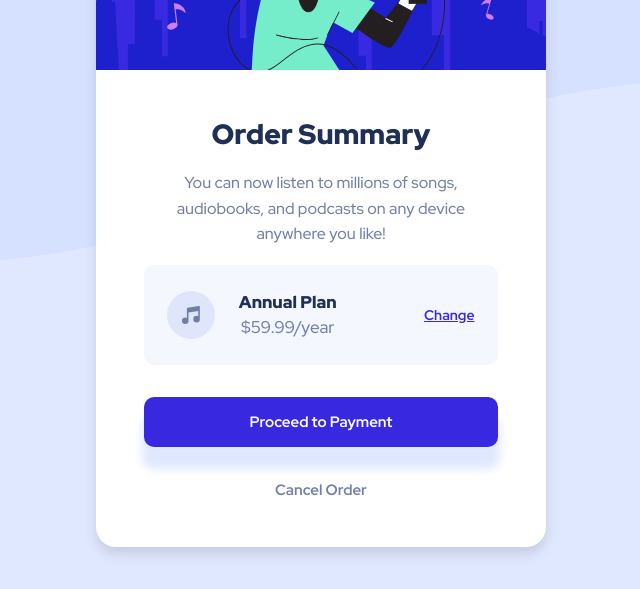
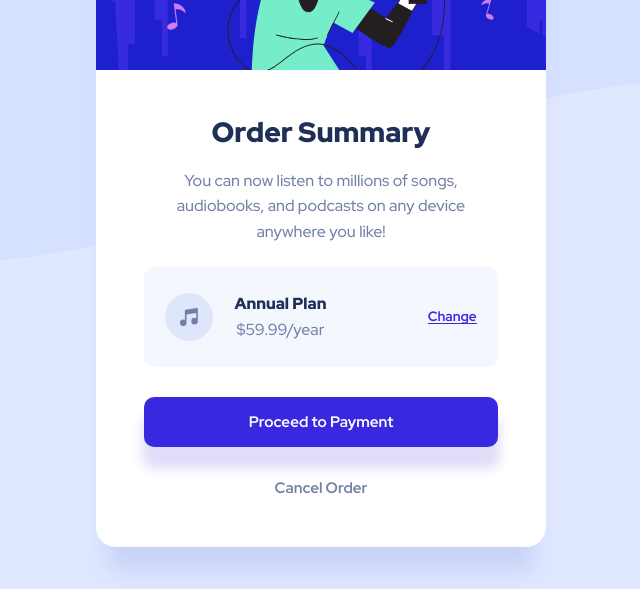
Before and after one commit to asdiAdi/order-summary-component, a plain HTML site: page index.html in a window 1536 px wide. Shown: the part 202-791 px from the top of the page, without its empty margins (447-1087 px from the left). Drawn offline with Linux system fonts and the light colour scheme.

Commit message:
refactor

```diff
--- a/index.html
+++ b/index.html
@@ -33,8 +33,8 @@
         alt="pattern-background-mobile"
       />
     </picture>
-
     <main>
+      <article class="card">
         <img
           class="illustration"
           src="assets/illustration-hero.svg"
@@ -57,6 +57,7 @@
           <button class="payment-btn">Proceed to Payment</button>
           <button class="cancel-btn">Cancel Order</button>
         </div>
+      </article>
     </main>
   </body>
 </html>
--- a/style.css
+++ b/style.css
@@ -39,15 +39,14 @@ picture > img {
 }
 
 /* center the card */
-main {
+.card {
   width: 327px;
   height: 567px;
-  /* padding: 24px; */
   text-align: center;
   overflow: hidden;
   background-color: white;
   border-radius: 20px;
-  box-shadow: rgba(100, 100, 111, 0.2) 0px 7px 12px 0px;
+  box-shadow: hsl(227, 70%, 87%) 0px 36px 24px -12px;
 }
 .flex {
   display: flex;
@@ -56,56 +55,62 @@ main {
 }
 
 .info {
-  padding: 30px 24px 0px 24px;
+  margin: 1.85rem 1.5rem 0rem 1.5rem;
 }
 .illustration {
   display: block;
   width: 100%;
 }
 h1 {
-  font: 900 22px/1.6 "Red Hat Display", sans-serif;
+  font: 900 1.4rem/1.6 "Red Hat Display", sans-serif;
+  margin-bottom: 0.85rem;
 }
 .description {
-  padding: 14px;
-  font: 500 15px/1.6 "Red Hat Display", sans-serif;
+  margin: 0 1rem 1.6rem 1rem;
+  font: 500 0.94rem/1.6 "Red Hat Display", sans-serif;
 }
 
 .plan-container {
   height: 80px;
-  margin: 12px 0;
+  margin-bottom: 1.5rem;
   justify-content: space-evenly;
   background-color: var(--very-pale-blue);
   border-radius: 10px;
 }
 .plan > span {
   display: block;
-  font: 500 14px/1.4 "Red Hat Display", sans-serif;
-  margin-right: 32px;
+  font: 500 14px/1.6 "Red Hat Display", sans-serif;
+  margin-right: 2rem;
 }
 .plan > .plan-label {
   font-weight: 900;
 }
 a {
-  font: 700 14px "Red Hat Display", sans-serif;
+  font: 700 0.8rem/1 "Red Hat Display", sans-serif;
+  text-decoration: none;
+  border-bottom: 1px solid var(--bright-blue);
+  transition: 0.3s;
 }
 a:hover {
   text-decoration: none;
   color: hsl(245, 83%, 68%);
+  border-color: hsl(245, 83%, 68%);
 }
 
 button {
   width: 100%;
   height: 50px;
-  margin-top: 12px;
-  font: 700 15px "Red Hat Display", sans-serif;
+  margin-bottom: 0.5rem;
+  font: 700 0.95rem "Red Hat Display", sans-serif;
   border: 0;
   border-radius: 10px;
   cursor: pointer;
+  transition: 0.3s;
 }
 .payment-btn {
   color: white;
   background-color: var(--bright-blue);
-  box-shadow: 0px 20px 10px 2px var(--pale-blue);
+  box-shadow: 0px 20px 12px 2px hsl(246, 67%, 92%);
 }
 .payment-btn:hover {
   background-color: hsl(245, 83%, 68%);
@@ -120,33 +125,33 @@ button {
   color: var(--dark-blue);
 }
 
-@media only screen and (min-width: 1440px) {
-  main {
+@media only screen and (min-width: 90rem) {
+  .card {
     width: 450px;
     height: 697px;
   }
   h1 {
-    font-size: 28px;
+    font-size: 1.75rem;
   }
   .info {
-    padding: 42px 48px 24px 48px;
+    margin: 2.5rem 3rem 0rem 3rem;
   }
   .description {
-    font-size: 16px;
+    font-size: 1rem;
+    margin-bottom: 1.4rem;
   }
   .plan-container {
     height: 100px;
-    margin: 4px 0;
+    margin-bottom: 1.85rem;
   }
   .plan > span {
-    font-size: 17px;
-    line-height: 1.5;
-    margin-right: 64px;
+    font-size: 1rem;
+    margin-right: 5rem;
+  }
+  a {
+    font-size: 0.85rem;
   }
   .payment-btn {
-    margin-top: 28px;
-  }
-  .cancel-btn {
-    margin-top: 18px;
+    margin-bottom: 1rem;
   }
 }
```
Lines whose indentation alone changed are shown as unchanged.
